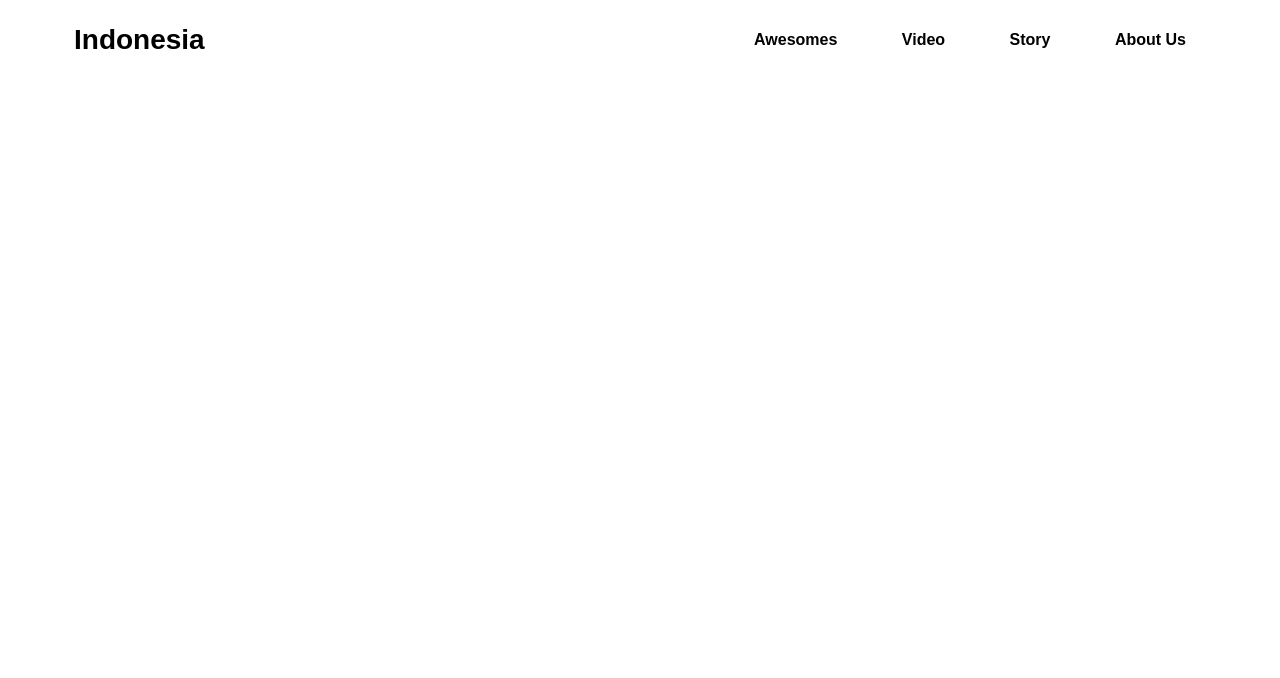
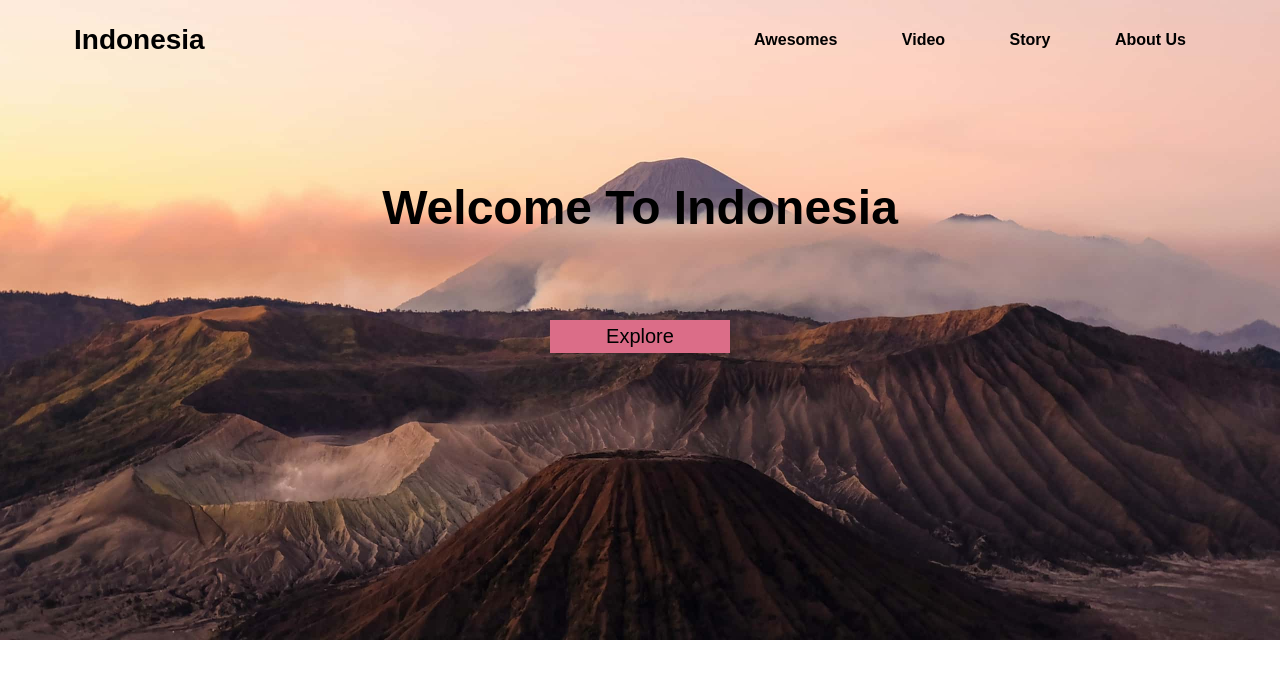
Before and after one commit to Novianto778/htmlcomponent, a plain HTML site: page index.html in a window 1280 px wide. Drawn offline with Linux system fonts and the light colour scheme.

Commit message:
jumbotron part and some fixed

```diff
--- /dev/null
+++ b/app.js
@@ -0,0 +1,2 @@
+import Header from "./component/header/header.js"
+import Jumbotron from "./component/jumbotron/jumbotron.js"
--- a/component/header/header.js
+++ b/component/header/header.js
@@ -22,3 +22,4 @@ class Header extends HTMLElement {
 }
 
 customElements.define("app-header", Header);
+export default Header;
--- /dev/null
+++ b/component/jumbotron/jumbotron.js
@@ -0,0 +1,13 @@
+class Jumbotron extends HTMLElement {
+  connectedCallback() {
+    this.innerHTML = `
+    <div class="jumbotron">
+      <h1 class="jumbotron-title">Welcome To Indonesia</h1>
+      <button class="btn">Explore</button>
+    </div>
+    `;
+  }
+}
+
+customElements.define("app-jumbotron", Jumbotron);
+export default Jumbotron;
--- a/index.html
+++ b/index.html
@@ -1,13 +1,14 @@
 <!DOCTYPE html>
 <html lang="en">
-<head>
-  <meta charset="UTF-8">
-  <meta name="viewport" content="width=device-width, initial-scale=1.0">
-  <title>Document</title>
-  <link rel="stylesheet" href="style.css">
-</head>
-<body>
-  <app-header>Berhasil</app-header>
-</body>
-<script src="./component/header/header.js"></script>
+  <head>
+    <meta charset="UTF-8" />
+    <meta name="viewport" content="width=device-width, initial-scale=1.0" />
+    <title>Document</title>
+    <link rel="stylesheet" href="style.css" />
+  </head>
+  <body>
+    <app-header></app-header>
+    <app-jumbotron></app-jumbotron>
+  </body>
+  <script src="app.js" type="module"></script>
 </html>
--- a/style.css
+++ b/style.css
@@ -52,3 +52,31 @@ nav .container {
 .hamburger-menu {
   display: none;
 }
+
+/* Jumbotron Part */
+.jumbotron {
+  background: url(images/jumbotron.jpg);
+  margin-top: -80px;
+  height: 640px;
+  background-size: cover;
+  background-position: center;
+  text-align: center;
+}
+.jumbotron h1 {
+  padding-top: 180px;
+  font-size: 48px;
+}
+
+button {
+  border: none;
+  outline: none;
+}
+
+.btn {
+  margin-top: 85px;
+  padding: 5px 30px;
+  width: 180px;
+  font-weight: 400;
+  font-size: 20px;
+  background-color: var(--main-pink-color);
+}
```
Also changed, not shown: images/culture.jpg (added), images/destination.jpg (added), images/food.jpg (added), images/jumbotron.jpg (added), images/novianto.jpg (added), images/review-img-1.png (added), images/review-img-2.png (added), images/review-img-3.png (added).
